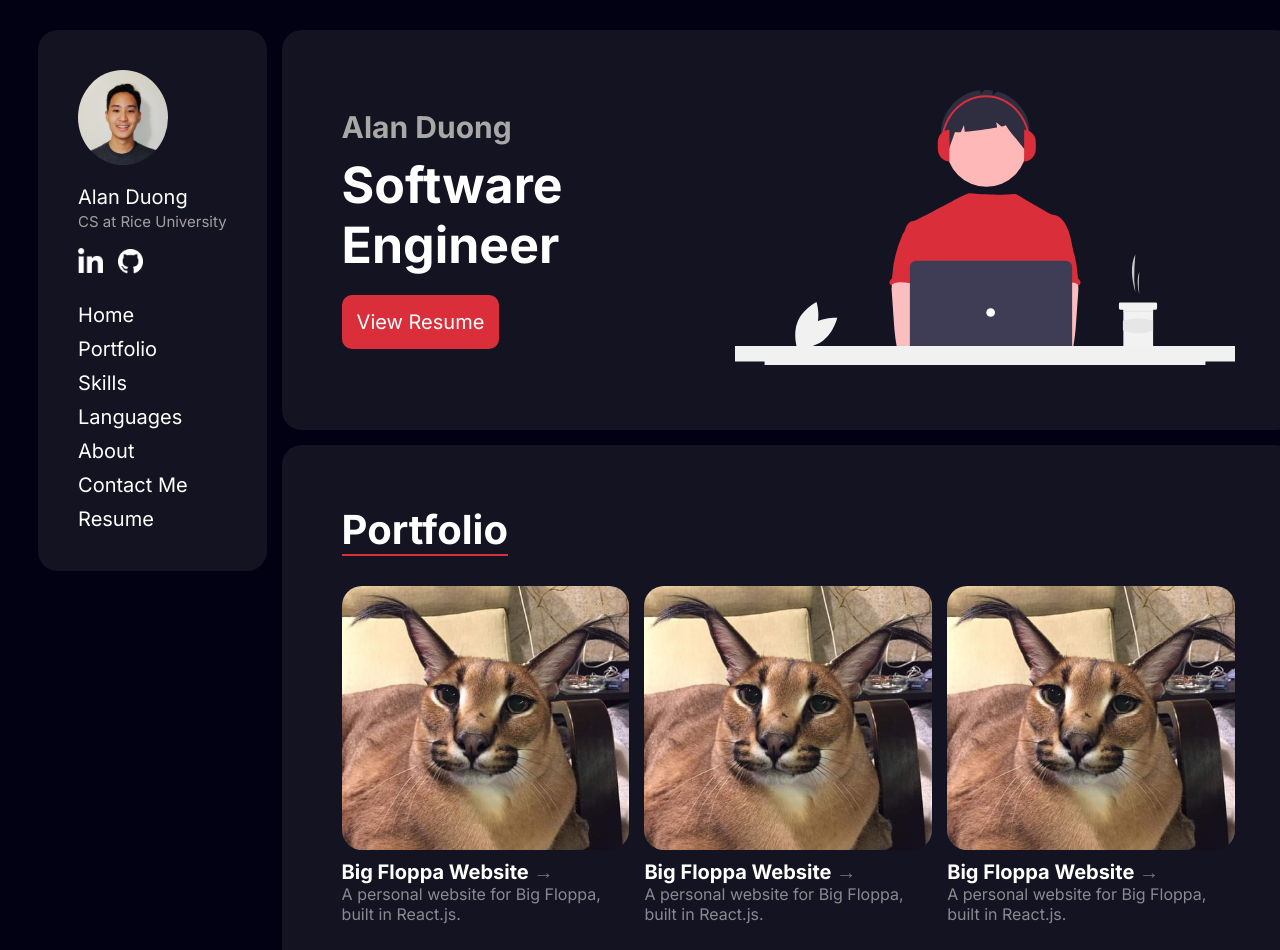
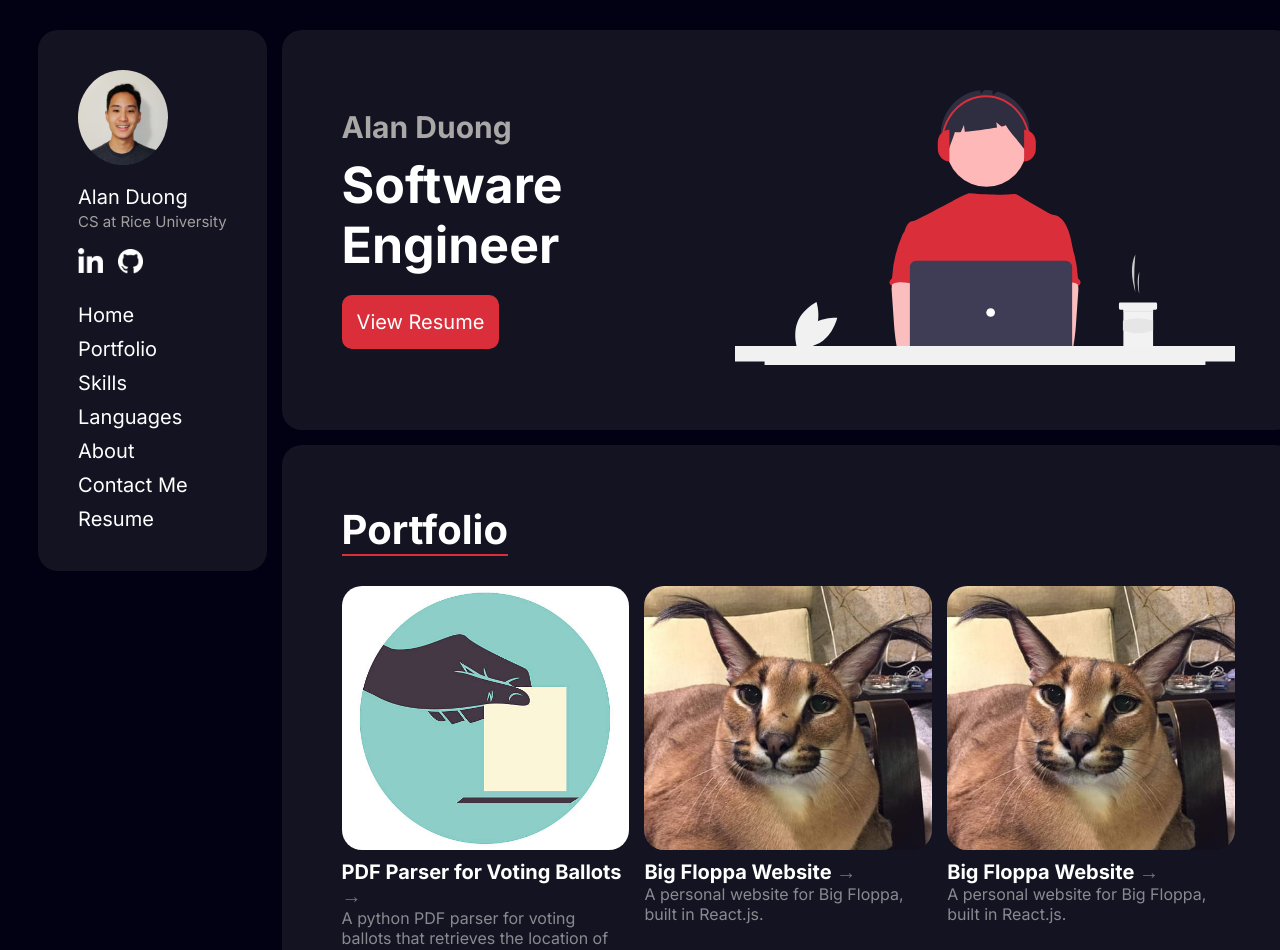
Before and after one commit to AlanDuong07/AlanDuong07.github.io, a React (Create React App) app: page / in a window 1280 px wide. Shown: the top 950 px of the page. Built offline with nearby package versions, Linux system fonts and the light colour scheme.

Commit message:
Added folder pathings for projects Started first project page file, pdfparser.

```diff
--- a/src/App.js
+++ b/src/App.js
@@ -7,6 +7,7 @@ import './styles/main.scss';
 import Nav from './components/nav.js';
 import Footer from './components/footer.js';
 import Homepage from './components/homepage/homepage.js';
+import Pdfparser from "./components/Projects/pdfparser/pdfparser.js";
 
 
 function App() {
@@ -18,6 +19,7 @@ function App() {
             <Nav/>
           </div>
           <Route exact path="/" component={Homepage}/>
+          <Route exact path="/pdfparser/" component={Pdfparser}/>
         </div>
         <Footer/>
       </div>
--- /dev/null
+++ b/src/components/Projects/pdfparser/pdfparser.js
@@ -0,0 +1,11 @@
+import React from 'react'
+
+function pdfparser() {
+    return (
+        <div>
+
+        </div>
+    )
+}
+
+export default pdfparser
--- a/src/components/homepage/portfolio.js
+++ b/src/components/homepage/portfolio.js
@@ -1,6 +1,7 @@
 import React from 'react'
 import ProjectCard from './projectcard';
 import BigFloppa from '../../images/projects/bigfloppa.png';
+import VotingBallotCardImage from '../../images/projects/pdfparser/votingballotcardimage.png';
 
 function portfolio() {
     return (
@@ -9,10 +10,11 @@ function portfolio() {
                 <h3>Portfolio</h3>
                 <div id="project-grid">
                     <ProjectCard
-                        linkto="/"
-                        image={BigFloppa}
-                        title="Big Floppa Website"
-                        description="A personal website for Big Floppa, built in React.js."/>
+                        linkto="/pdfparser"
+                        image={VotingBallotCardImage}
+                        title="PDF Parser for Voting Ballots"
+                        description="A python PDF parser for voting ballots that retrieves the location of
+                            every word and bubble"/>
                     <ProjectCard
                         linkto="/"
                         image={BigFloppa}
--- a/src/components/nav.js
+++ b/src/components/nav.js
@@ -19,22 +19,22 @@ function nav() {
                 </div>
                 <div id="nav-links-wrapper">
                     <div className="nav-link">
-                        <a href="#">Home</a>
+                        <a href="/">Home</a>
                     </div>
                     <div className="nav-link">
-                        <a href="#portfolio">Portfolio</a>
+                        <a href="/#portfolio">Portfolio</a>
                     </div>
                     <div className="nav-link">
-                        <a href="#skills">Skills</a>
+                        <a href="/#skills">Skills</a>
                     </div>
                     <div className="nav-link">
-                        <a href="#softwares">Languages</a>
+                        <a href="/#softwares">Languages</a>
                     </div>
                     <div className="nav-link">
-                        <a href="#about">About</a>
+                        <a href="/#about">About</a>
                     </div>
                     <div className="nav-link">
-                        <a href="#contact">Contact Me</a>
+                        <a href="/#contact">Contact Me</a>
                     </div>
                     <div className="nav-link">
                         <a href="https://drive.google.com/file/d/1lbveuvIZYWQECwq6RF4Mu_pciNs0VpOz/view?usp=sharing" target="_blank">
```
Also changed, not shown: src/images/projects/pdfparser/votingballotcardimage.png (added).
